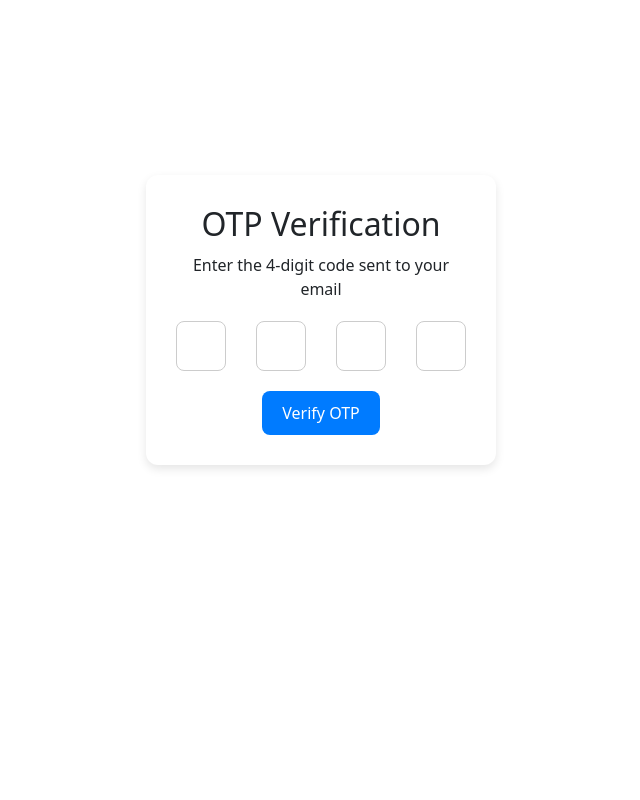
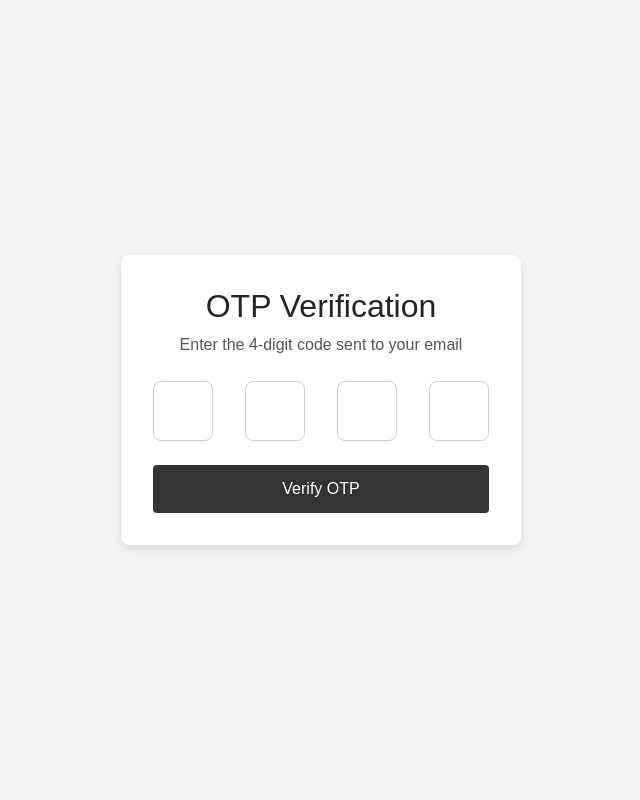
Before and after one commit to midhun-midhu/custom-admin-panel, a Django app: page /otp/ in a window 1280 px wide. Shown: the whole page, without its empty margins (319-959 px from the left). Run offline with Django 5.2, Linux system fonts and the light colour scheme.

Commit message:
updation

```diff
--- a/app/home/views.py
+++ b/app/home/views.py
@@ -176,54 +176,72 @@ def reset_password(request):
     return render(request,"reset_password.html")
 
 
-
+@login_required(login_url="login")
 def member(request):
      user=User.objects.all()
      return render(request,"adminn.html",{'user':user})
 
-
+@login_required(login_url="login")
 def add(request):
 
     return render(request,"add.html",)
 
-
+@login_required(login_url="login")
 def addrec(request):
     if request.method == "POST":
-        name = request.POST.get("name")
+        username = request.POST.get("username")
         email = request.POST.get("email")
         password = request.POST.get("password")
 
-        # save directly to model
-        User.objects.create(
-            username=name,
+        # check if username or email already exists
+        if User.objects.filter(username=username).exists():
+            messages.error(request, "Username already exists.")
+            return redirect("add")
+
+        if User.objects.filter(email=email).exists():
+            messages.error(request, "Email already exists.")
+            return redirect("add")
+
+        # create new user
+        user = User.objects.create(
+            username=username,
             email=email,
-            password=password
+            password=make_password(password)  # hash the password
         )
-        return redirect("member")
+
+        messages.success(request, f"New member '{username}' added successfully!")
+        return redirect("member")  # redirect to admin's member list
 
     return render(request, "add.html")
 
-
+@login_required(login_url="login")
 def delete(request,id):
     user = get_object_or_404(User, id=id)
     user.delete()
     return redirect("member")
 
 
-
+@login_required(login_url="login")
 def update(request, id):
     user = get_object_or_404(User, id=id)
 
     if request.method == "POST":
-        # match the template field names exactly
-        user.username = request.POST.get("username")
-        user.email = request.POST.get("email")
+        username = request.POST.get("username")
+        email = request.POST.get("email")
         password = request.POST.get("password")
 
-        if password:  # hash only if a new password is entered
+        if User.objects.exclude(id=user.id).filter(username=username).exists():
+            messages.error(request, "Username already exists. Please choose another.")
+            return redirect('update', id=id)
+
+        user.username = username
+        user.email = email
+
+        if password:
             user.password = make_password(password)
 
         user.save()
+        messages.success(request, "User updated successfully!")
         return redirect("member")
 
     return render(request, "update.html", {"user": user})
--- a/app/templates/otp.html
+++ b/app/templates/otp.html
@@ -1,71 +1,90 @@
 {% extends "base.html" %}
-
 {% block content %}
 <style>
-    .otp-wrapper {
+  body {
+    font-family: Arial, sans-serif;
+    background: #f2f2f2;
     display: flex;
     justify-content: center;
     align-items: center;
-      height: 80vh;
+    height: 100vh;
+    margin: 0;
   }
 
-    .otp-box {
-      background: #fff;
-      padding: 30px;
-      border-radius: 12px;
-      box-shadow: 0 4px 10px rgba(0,0,0,0.1);
+  .auth-container {
+    background: white;
+    padding: 2rem;
+    border-radius: 8px;
+    box-shadow: 0 4px 8px rgba(0,0,0,0.1);
+    width: 100%;
+    max-width: 400px;
     text-align: center;
-      width: 350px;
   }
 
-    .otp-box h2 {
-      margin-bottom: 10px;
+  .auth-container h2 {
+    margin-bottom: 0.5rem;
+  }
+
+  .auth-container p {
+    color: #555;
+    margin-bottom: 1.5rem;
   }
 
   .otp-inputs {
     display: flex;
     justify-content: space-between;
-      margin: 20px 0;
+    margin-bottom: 1.5rem;
   }
 
   .otp-inputs input {
-      width: 50px;
-      height: 50px;
+    width: 60px;
+    height: 60px;
     text-align: center;
     font-size: 20px;
     border: 1px solid #ccc;
     border-radius: 8px;
+    outline: none;
+    transition: border 0.2s ease-in-out;
   }
 
-    .otp-btn {
-      background: #007bff;
+  .otp-inputs input:focus {
+    border-color: #333;
+  }
+
+  .auth-container button {
+    width: 100%;
+    padding: 0.75rem;
+    background-color: #333;
     color: white;
     border: none;
-      padding: 10px 20px;
-      border-radius: 8px;
+    border-radius: 4px;
     cursor: pointer;
     font-size: 16px;
   }
 
-    .otp-btn:hover {
-      background: #0056b3;
+  .auth-container button:hover {
+    background-color: #555;
+  }
+
+  .alert {
+    margin-bottom: 1rem;
+    color: #007bff;
   }
 </style>
 
-  <div class="otp-wrapper">
-    <div class="otp-box">
+<div class="auth-container">
   <h2>OTP Verification</h2>
   <p>Enter the 4-digit code sent to your email</p>
 
   {% if messages %}
     {% for msg in messages %}
       <div class="alert alert-primary" role="alert">
-                        {{ msg}}
+        {{ msg }}
       </div>
     {% endfor %}
   {% endif %}
 
-      <form method="post">
+  <form method="post" autocomplete="off">
     {% csrf_token %}
     <div class="otp-inputs">
       <input type="text" maxlength="1" name="otp1" required>
@@ -73,8 +92,38 @@
       <input type="text" maxlength="1" name="otp3" required>
       <input type="text" maxlength="1" name="otp4" required>
     </div>
-        <button type="submit" class="otp-btn">Verify OTP</button>
+    <button type="submit">Verify OTP</button>
   </form>
 </div>
-  </div>
+
+
+<script>
+  document.addEventListener("DOMContentLoaded", function() {
+    const inputs = document.querySelectorAll(".otp-inputs input");
+
+    inputs.forEach((input, index) => {
+      input.addEventListener("input", (e) => {
+        const value = e.target.value;
+
+        // Move to next input if a number is entered
+        if (value && index < inputs.length - 1) {
+          inputs[index + 1].focus();
+        }
+
+        // Only allow digits
+        if (!/^[0-9]$/.test(value)) {
+          e.target.value = "";
+        }
+      });
+
+      input.addEventListener("keydown", (e) => {
+        // Move to previous input on backspace
+        if (e.key === "Backspace" && !e.target.value && index > 0) {
+          inputs[index - 1].focus();
+        }
+      });
+    });
+  });
+</script>
+
 {% endblock content %}
```
Also changed, not shown: app/templates/add.html (+5 -6 lines), app/templates/adminn.html (+8 -1 lines), app/templates/forgot_password.html (+60 -26 lines), app/templates/home.html (+7 -5 lines), app/templates/login.html (+8 -3 lines), app/templates/reset_password.html (+66 -30 lines), app/templates/signup.html (+5 -5 lines), app/templates/update.html (+4 -4 lines). Lines whose indentation alone changed are shown as unchanged.
